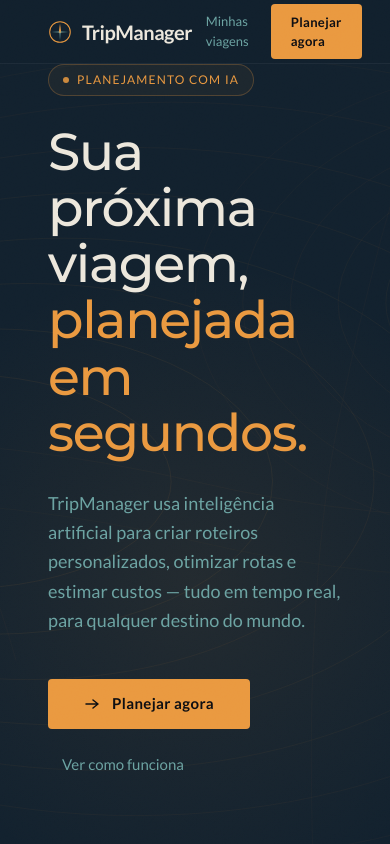
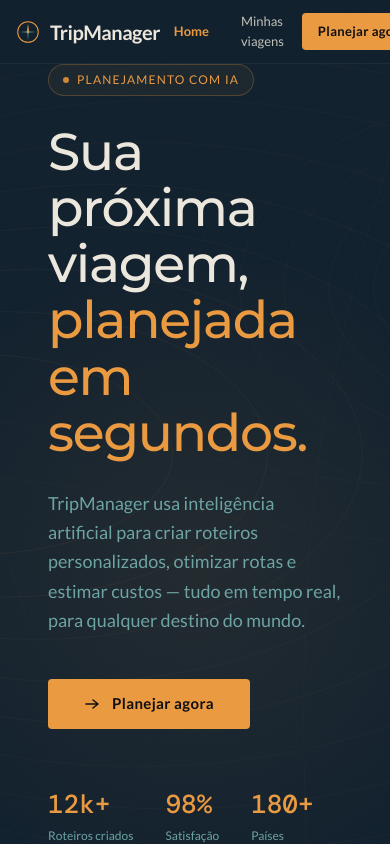
Before and after one commit to TripManagerUNDB/frontend, a Next.js app: page / in a window 390 px wide. Shown: the top 844 px of the page. Built offline with nearby package versions, Linux system fonts and the light colour scheme.

Commit message:
refactor: update navbar navigation with active states and responsive layout, and remove redundant call-to-action button from landing page

```diff
--- a/src/app/page.tsx
+++ b/src/app/page.tsx
@@ -79,9 +79,6 @@ export default function Home() {
                 </svg>
                 Planejar agora
               </Link>
-              <button className="btn-ghost text-[15px]">
-                Ver como funciona
-              </button>
             </div>
 
             <div
--- a/src/components/layout/Navbar.tsx
+++ b/src/components/layout/Navbar.tsx
@@ -1,25 +1,37 @@
-'use client';
+"use client";
 
-import React from 'react';
-import Link from 'next/link';
-import { usePathname } from 'next/navigation';
-import { Logo } from '@/components/ui/Logo';
+import React from "react";
+import Link from "next/link";
+import { usePathname } from "next/navigation";
+import { Logo } from "@/components/ui/Logo";
 
 export function Navbar() {
   const pathname = usePathname();
 
+  const getLinkClass = (path: string) => {
+    const isActive = pathname === path;
+    return `btn-ghost ${isActive ? "text-gold font-semibold" : "text-foreground/80"}`;
+  };
+
   return (
-    <nav className="fixed top-0 left-0 right-0 z-[1000] flex items-center justify-between px-12 h-16 bg-[rgba(18,33,46,0.92)] border-b border-white/5 backdrop-blur-[20px]">
+    <nav className="fixed top-0 left-0 right-0 z-[1000] flex items-center justify-between px-4 md:px-12 h-16 bg-[rgba(18,33,46,0.92)] border-b border-white/5 backdrop-blur-[20px]">
       <Link href="/" className="flex items-center gap-2.5">
         <Logo size={24} />
-        <span className="text-xl font-semibold text-foreground tracking-tight font-body">TripManager</span>
+        <span className="text-xl font-semibold text-foreground tracking-tight font-body">
+          TripManager
+        </span>
       </Link>
-      <div className="flex items-center gap-2">
-        {pathname !== '/' && (
-          <Link href="/" className="btn-ghost">Home</Link>
-        )}
-        <Link href="/profile" className="btn-ghost">Minhas viagens</Link>
-        <Link href="/wizard" className="btn-primary px-5 py-[9px] text-[13px]">
+      <div className="flex items-center gap-1 md:gap-4">
+        <Link href="/" className={getLinkClass("/")}>
+          Home
+        </Link>
+        <Link href="/profile" className={getLinkClass("/profile")}>
+          Minhas viagens
+        </Link>
+        <Link
+          href="/wizard"
+          className="btn-primary px-4 md:px-5 py-[9px] text-[13px] whitespace-nowrap"
+        >
           Planejar agora
         </Link>
       </div>
```
